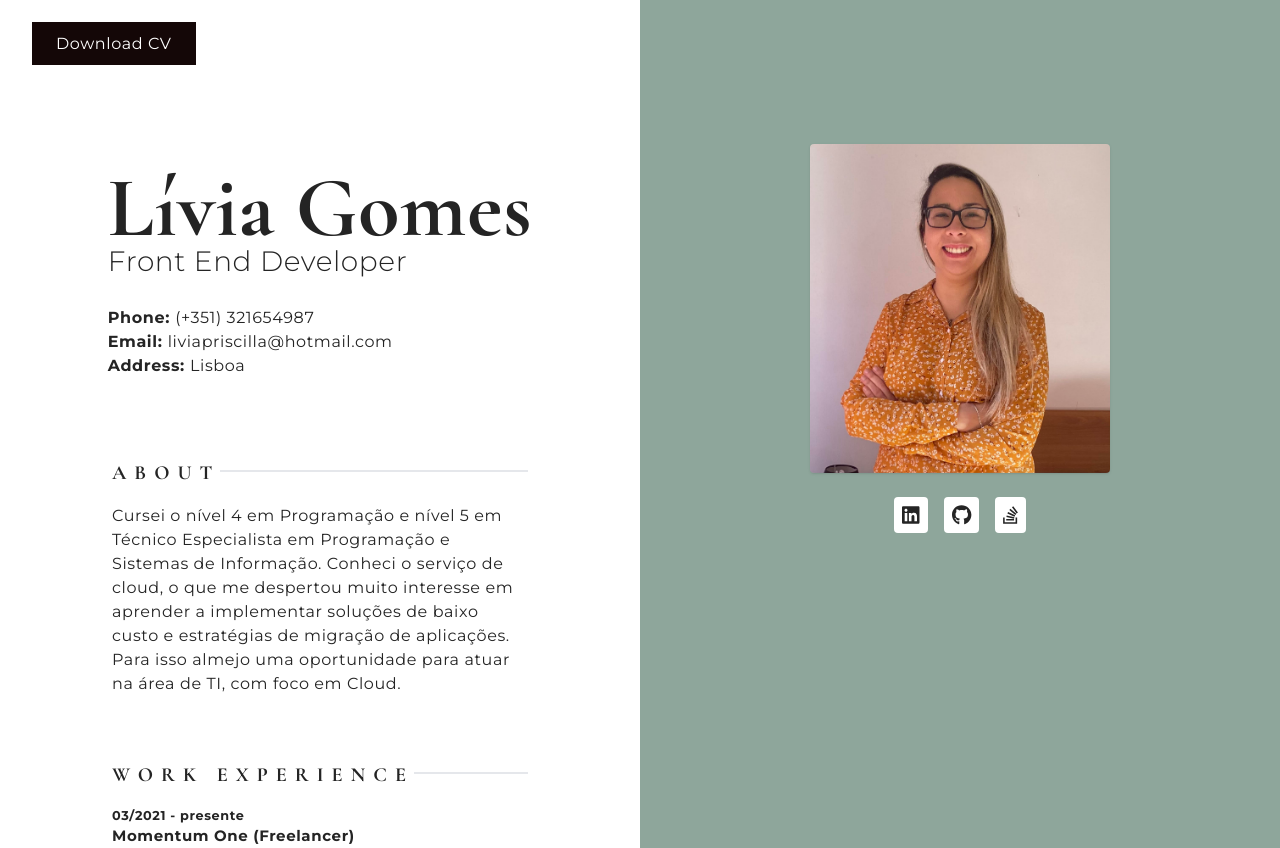
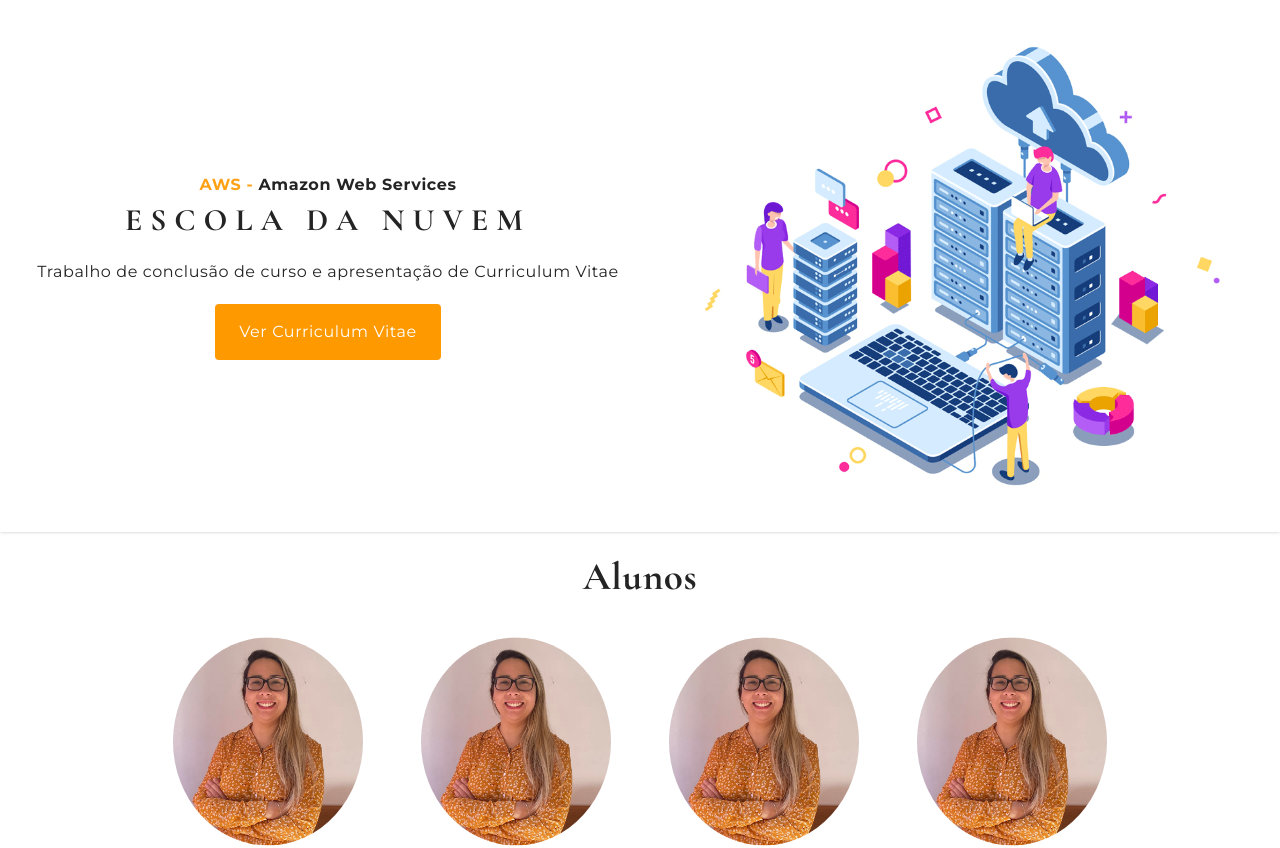
Before and after one commit to Livia89/TCC-EscolaDaNuvem, a React (Vite) app: page / in a window 1280 px wide. Shown: the top 848 px of the page. Built offline with nearby package versions, Linux system fonts and the light colour scheme.

Commit message:
added section controls

```diff
--- a/src/App.tsx
+++ b/src/App.tsx
@@ -5,38 +5,61 @@ import SliderPage from "./components/Slider";
 import Sidemenu from "./components/Sidemenu";
 import { UsersData, formatterUser } from "./share/interfaces";
 import { Homepage } from "./components/Homepage";
+import { Footer } from "./components/Footer";
 
 function App() {
   const [screenSize, setScreenSize] = useState<number>(window.innerWidth || 0);
   const [users, setUsers] = useState<formatterUser[]>([]);
-  const [position, setPosition] = useState<number | null>(null);
+  const [positionX, setPositionX] = useState<number | null>(null);
+  const [showSection, setShowSection] = useState<boolean>(false);
+  const [selectedSection, setSelectedSection] = useState<{
+    homepage: boolean;
+    curriculum: boolean;
+  }>({
+    homepage: true,
+    curriculum: false,
+  });
 
   // Set  total size to main container
   const setContainerSlideSize = (): number => {
     return Object.keys(cvData).length * screenSize;
   };
 
-/*
-  const returnActiveUser = (
-    users: formatterUser[]
-  ): formatterUser => {
-    return users?.filter(
-      (user: formatterUser) => Object.values(user)?.[0].active
-    )?.[0];
-  }; */
+  const resetSections = () => {
+    // just two sections
+     return {
+    homepage: false,
+    curriculum: false
+  }
+  };
 
+
+  const handleOnclickGoSection = (goto: string) => {
+
+    setShowSection(false)
+    const res = resetSections();
+     res && setSelectedSection({...res, [goto]: true})
+
+  };
   // Onclick on link sidemenu
-  const handleClickLink = (id: string)  => {
+  const handleClickLink = (id: string) => {
     const potitionElement = document.getElementById(`#${id}`)?.offsetLeft;
     const scrollY = window.scrollY;
-    if(!scrollY) setPosition(potitionElement || 0);
+    if (!scrollY) setPositionX(potitionElement || 0);
     // Page scroll to top and set position after scrolling to top
     window.scrollTo(0, 0);
     document.addEventListener("scroll", () => {
-      !window.scrollY && setPosition(potitionElement || 0);
+      !window.scrollY && setPositionX(potitionElement || 0);
     });
+  };
 
-  };
+  useEffect(() => {
+    setShowSection(true)
+  }, [selectedSection])
+
+  useEffect(() => {
+    window.scrollTo(0,0)
+  }, [showSection])
 
   useEffect(() => {
     /* load user data and created new object */
@@ -46,21 +69,29 @@ function App() {
           return { [name]: { data: user, active: (!index && true) || false } };
         }
       );
+
     // restart position
-    setPosition(0);
+    setPositionX(0);
     // Set main container size
     usersArr?.length && setUsers(usersArr);
     setScreenSize(setContainerSlideSize());
   }, []);
 
-  //
   return (
     <>
+      <div className="">
+        <div id="homepage" className={` transition-all ${!selectedSection.homepage && showSection && " hidden "}`}>
+          <Homepage handleClick={handleOnclickGoSection} data={users} />
+        </div>
+        <div
+          id="curriculum"
+          className={` transition-all  ${!selectedSection.curriculum && showSection  && " hidden "}`}
+        >
           <div className={`w-[${screenSize}px]  bg-white`}>
             <div className="overflow-x-hidden">
               <div
                 style={{
-              left: `-${position}px`,
+                  left: `-${positionX}px`,
                   transition: "all .8s ease",
                 }}
                 className=" w-screen flex transition-all relative"
@@ -70,15 +101,23 @@ function App() {
                     <div
                       key={index * Math.random() + 1}
                       id={`#${Object.keys(user)?.[0]}`}
-
                     >
                       <SliderPage data={Object.values(user)?.[0]?.data} />
                     </div>
                   );
                 })}
-
               </div>
             </div>
+          </div>
+          <Sidemenu
+            handleClickLink={handleClickLink}
+            setUsers={setUsers}
+            users={users}
+            handleClickHomepage={handleOnclickGoSection}
+          />
+        </div>
+
+        <Footer />
       </div>
     </>
   );
```
Lines whose indentation alone changed are shown as unchanged.
